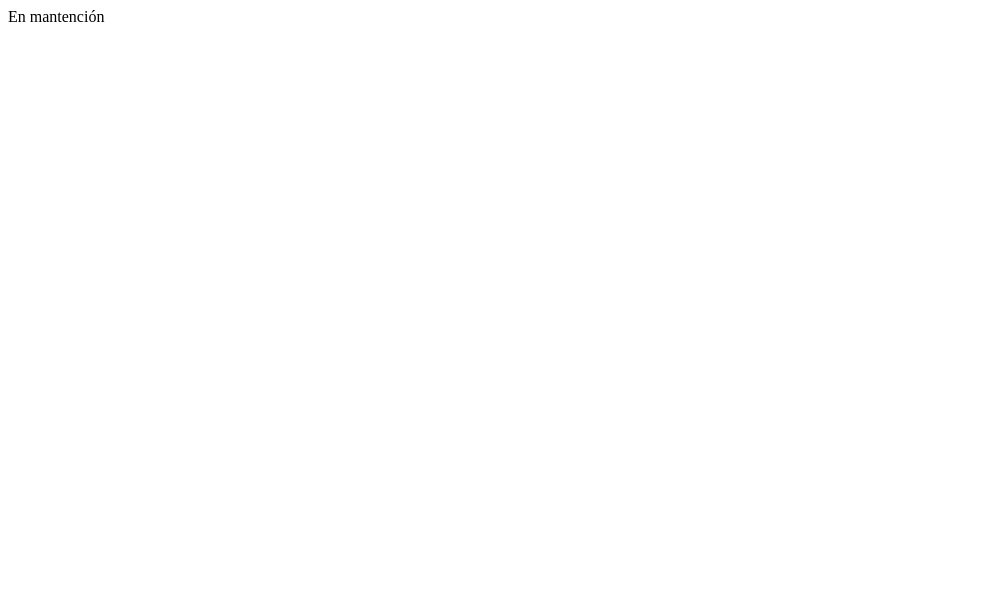
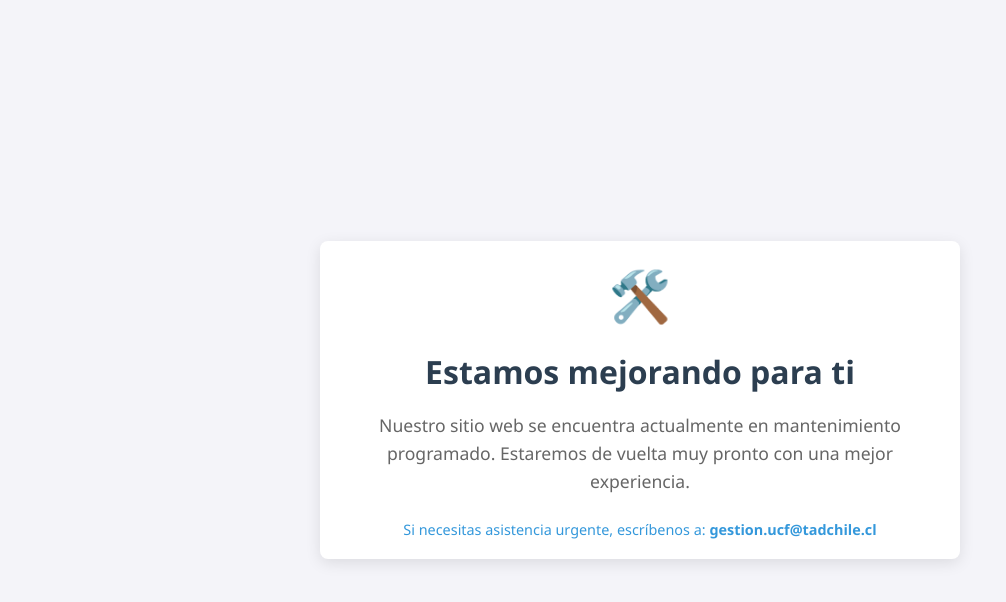
Before and after one commit to arferreiraf/tadchile.cl, a plain HTML site: page index.html in a window 1280 px wide. Shown: the whole page, without its empty margins (0-1006 px from the left). Drawn offline with Linux system fonts and the light colour scheme.

Commit message:
Revise index.html for maintenance mode
Updated the HTML structure for maintenance mode with new styles and content.

```diff
--- a/index.html
+++ b/index.html
@@ -1,11 +1,67 @@
 <!DOCTYPE html>
-<html lang="en">
+<html lang="es">
 <head>
-<meta charset="utf-8" />
-<meta name="viewport" content="width=device-width, initial-scale=1" />
-<title>TAD Chile</title>
+    <meta charset="UTF-8">
+    <meta name="viewport" content="width=device-width, initial-scale=1.0">
+    <title>Sitio en Mantenimiento</title>
+    <style>
+        /* Estilos generales para centrar el contenido */
+        body {
+            font-family: 'Segoe UI', Tahoma, Geneva, Verdana, sans-serif;
+            background-color: #f4f4f9;
+            color: #333;
+            display: flex;
+            justify-content: center;
+            align-items: center;
+            height: 100vh;
+            margin: 0;
+            text-align: center;
+        }
+
+        /* Contenedor principal */
+        .container {
+            max-width: 600px;
+            padding: 20px;
+            background: white;
+            border-radius: 8px;
+            box-shadow: 0 4px 15px rgba(0,0,0,0.1);
+        }
+
+        /* Icono o ilustración simple */
+        .icon {
+            font-size: 50px;
+            margin-bottom: 20px;
+        }
+
+        h1 {
+            color: #2c3e50;
+            margin-bottom: 10px;
+        }
+
+        p {
+            font-size: 1.1em;
+            line-height: 1.6;
+            color: #666;
+        }
+
+        .contact-info {
+            margin-top: 25px;
+            font-size: 0.9em;
+            color: #3498db;
+        }
+    </style>
 </head>
 <body>
-    <div>En mantenci&oacute;n</div>
+
+    <div class="container">
+        <div class="icon">🛠️</div>
+        <h1>Estamos mejorando para ti</h1>
+        <p>Nuestro sitio web se encuentra actualmente en mantenimiento programado. Estaremos de vuelta muy pronto con una mejor experiencia.</p>
+
+        <div class="contact-info">
+            Si necesitas asistencia urgente, escríbenos a: <strong>gestion.ucf@tadchile.cl</strong>
+        </div>
+    </div>
+
 </body>
 </html>
```
